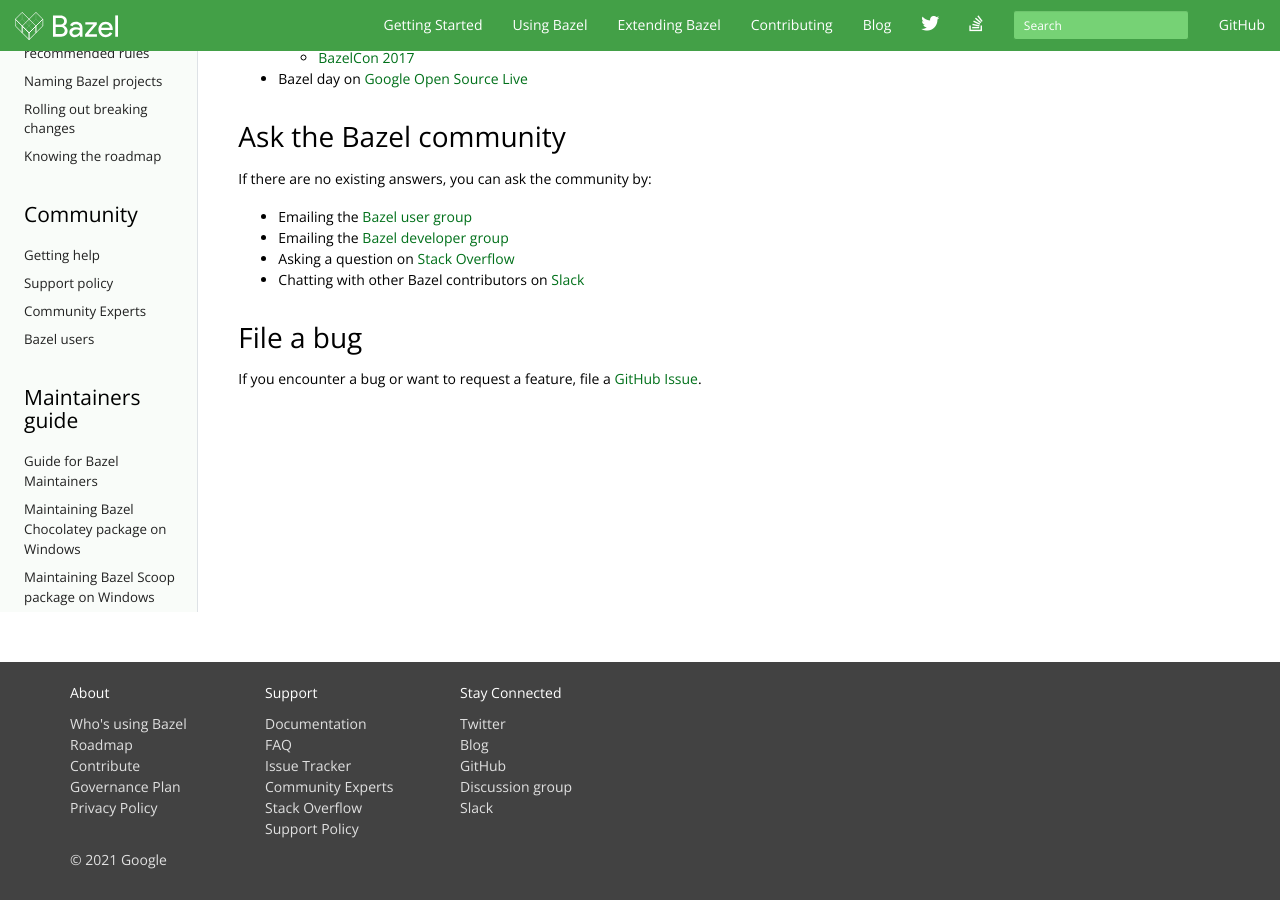
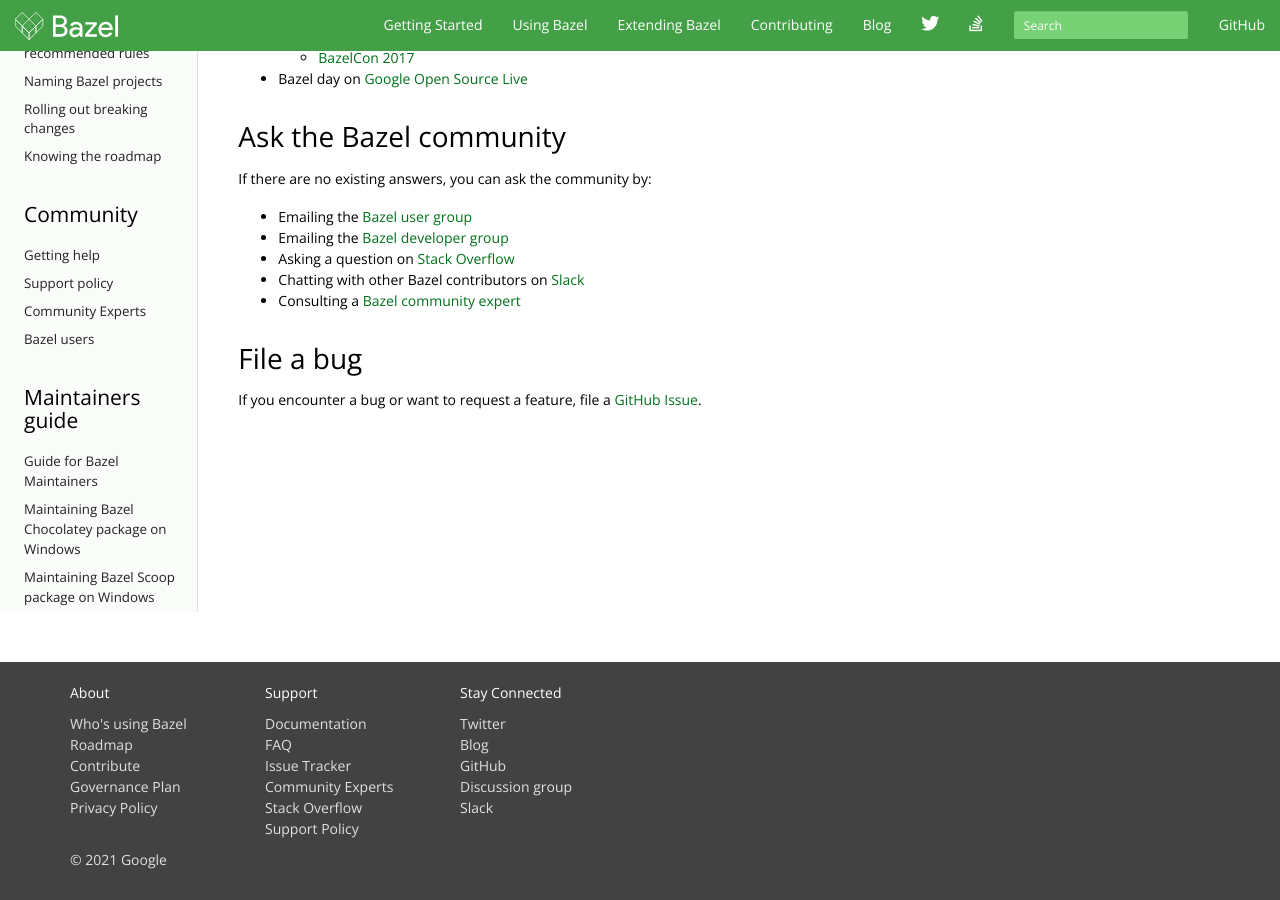
Before and after one commit to bazelbuild/bazel-website, a Jekyll site: the page built from help.md, in a window 1280 px wide and 900 px high, scrolled down 593 px. Built offline with Jekyll 4.4.1, drawn with Linux system fonts in a browser that asks for light colours; nearby versions of some CDN libraries; library files that are not in the unit come from our copies; comment, search, counter and statistics services are not loaded; the table of contents is made by our own code.

Commit message:
Add link to community experts

```diff
--- a/help.md
+++ b/help.md
@@ -36,6 +36,7 @@
 * Emailing the [Bazel developer group](https://groups.google.com/g/bazel-dev)
 * Asking a question on [Stack Overflow](https://stackoverflow.com/questions/tagged/bazel)
 * Chatting with other Bazel contributors on [Slack](https://slack.bazel.build/)
+* Consulting a [Bazel community expert](https://www.bazel.build/experts.html)
 
 ## File a bug
 
```
